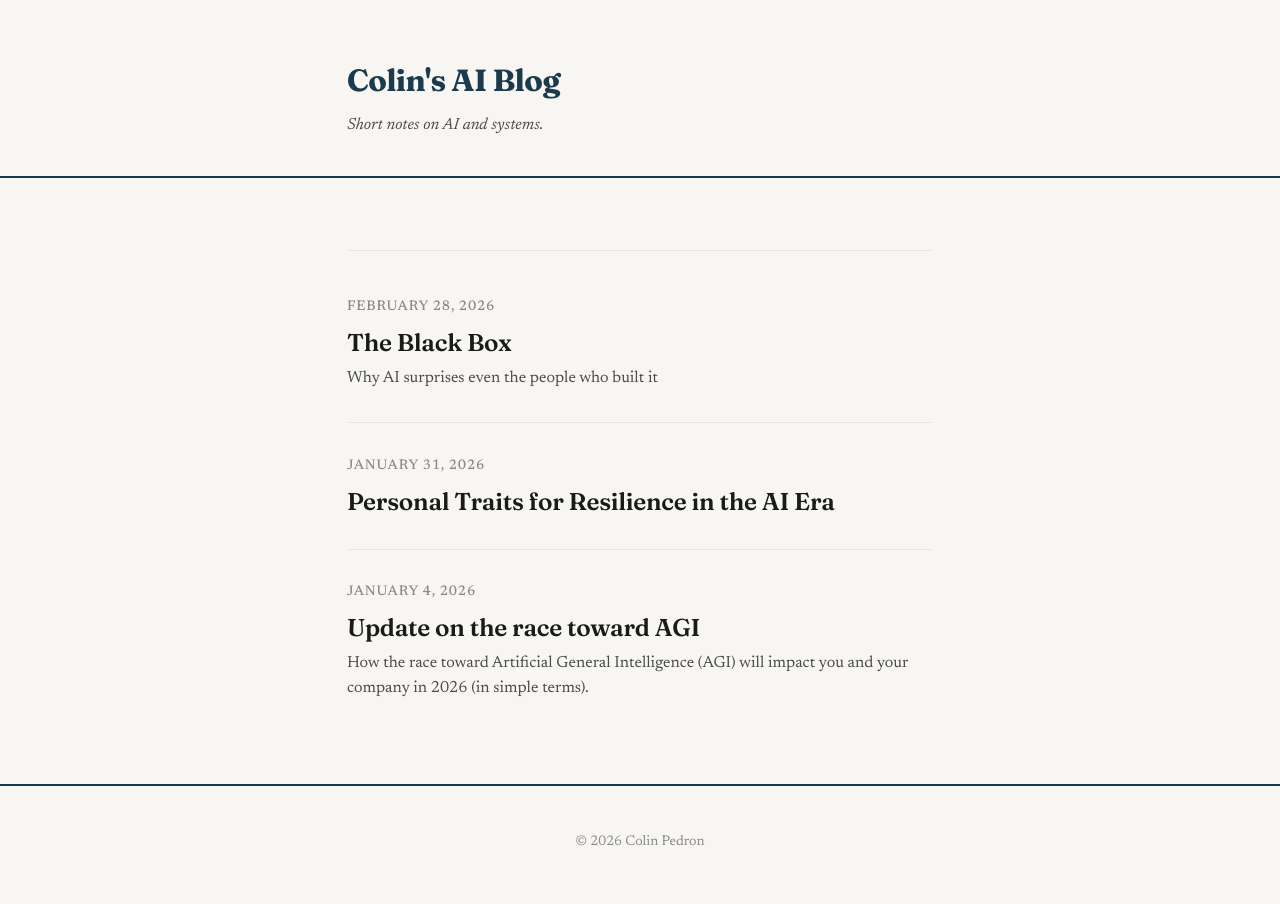
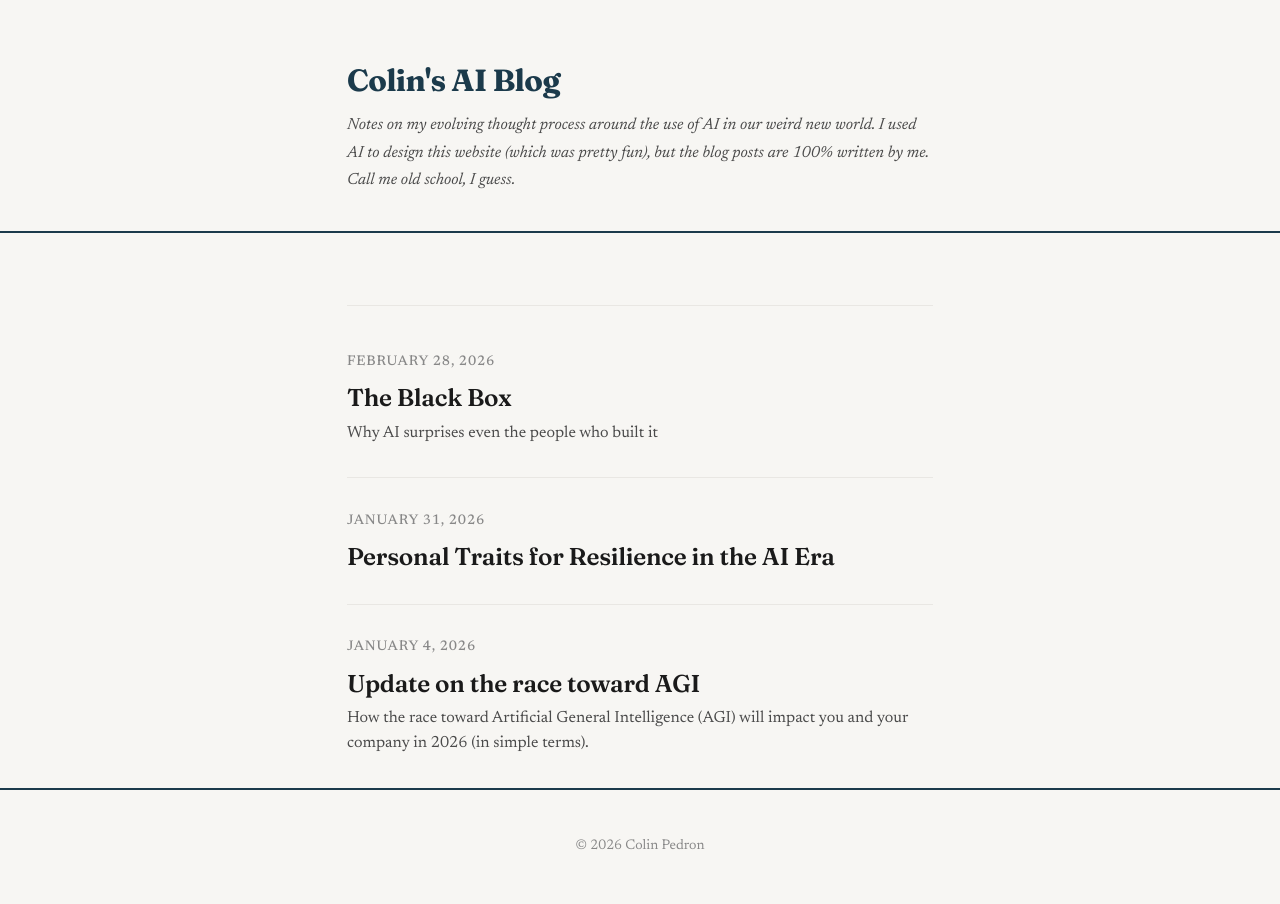
Before and after one commit to cpedron50-novaspear/colinpedron-site, a Jekyll site: the page built from index.html, in a window 1280 px wide. Built offline with Jekyll 4.4.1, drawn with Linux system fonts in a browser that asks for light colours.

Commit message:
Update _config.yml

```diff
--- a/_config.yml
+++ b/_config.yml
@@ -1,9 +1,8 @@
 title: "Colin's AI Blog"
-description: "Short notes on AI and systems."
+description: "Notes on my evolving thought process around the use of AI in our weird new world. I used AI to design this website (which was pretty fun), but the blog posts are 100% written by me. Call me old school, I guess."
 url: "https://colinpedron.com"
 baseurl: ""
 markdown: kramdown
 permalink: /blog/:year/:month/:day/:title/
 exclude:
   - README.md
-  - Colin_Pedron_Resume.pdf
```
